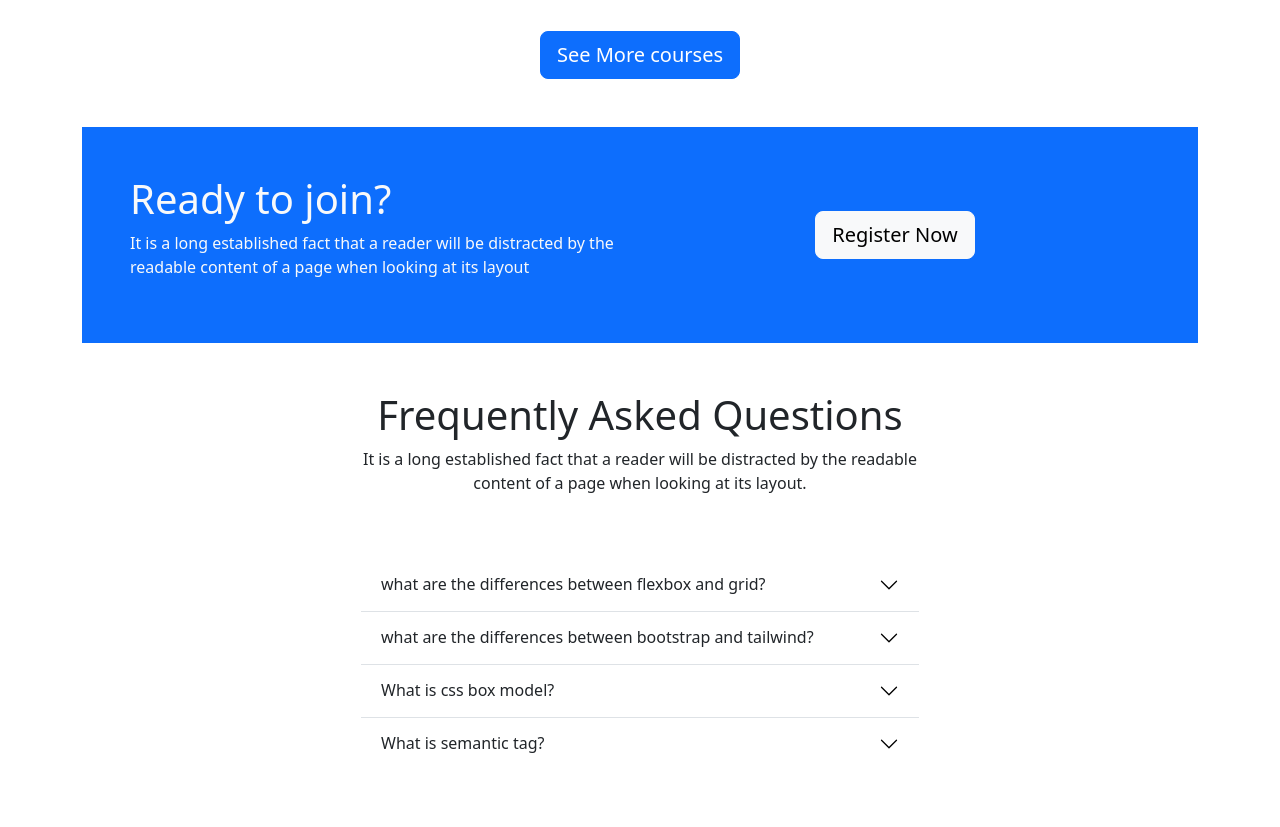
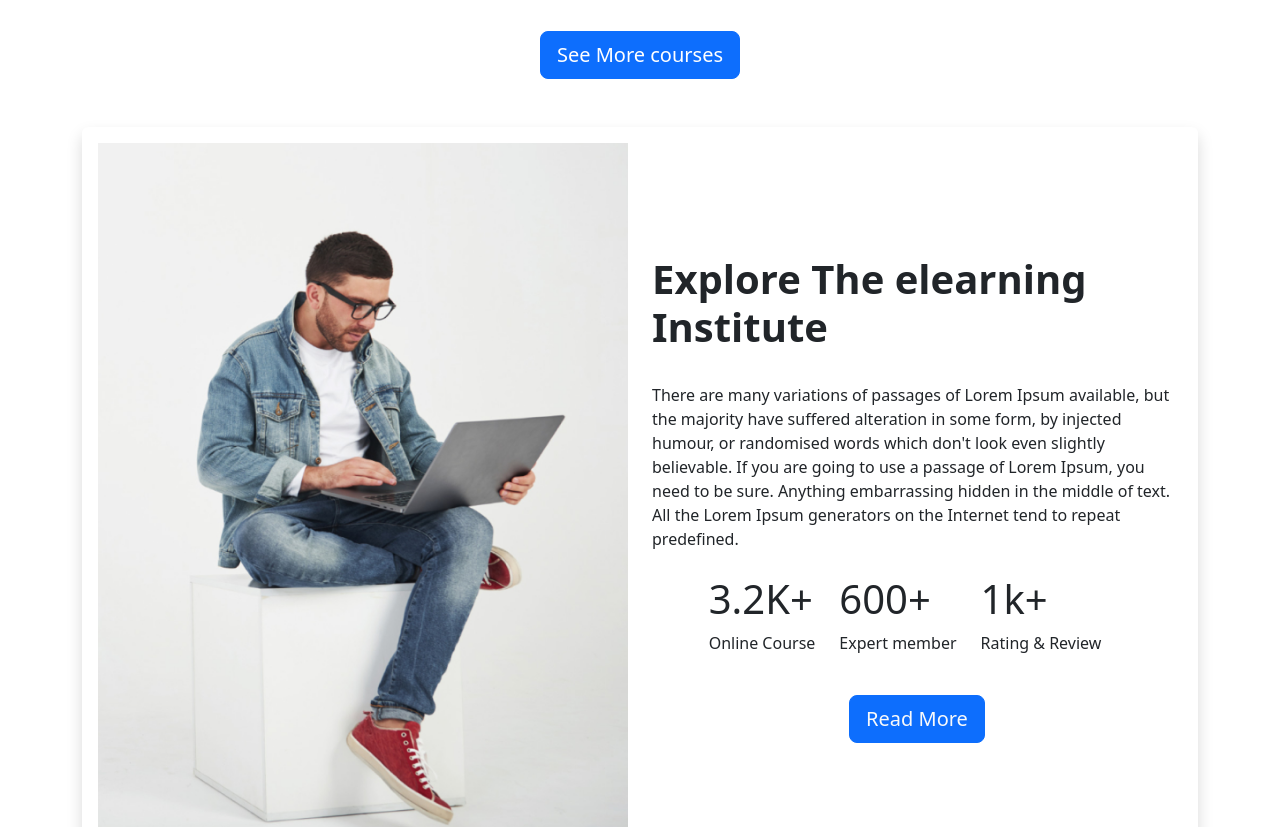
Before and after one commit to sumaiya7121/Assignment-3, a plain HTML site: page index.html in a window 1280 px wide. Shown: the part 1640-2467 px from the top of the page. Drawn offline with nearby package versions, Linux system fonts and the light colour scheme.

Commit message:
optional section 1

```diff
--- a/index.html
+++ b/index.html
@@ -241,6 +241,59 @@
 
         <!----------------courses section end------------------>
 
+        <!-----------------optional section 1------------------------>
+
+        <article>
+            <div class="mt-5 shadow p-3 mb-5 bg-body rounded">
+
+                <div class="row">
+                    <div class="col-md-6">
+                        <img class="img-fluid " src="images/working.png" alt="#">
+                    </div>
+
+                    <div class="col-md-6 d-flex justify-content-center align-items-center flex-column">
+
+                        <h1 class="fw-bold">Explore The elearning
+                            Institute</h1>
+                        <p class="mt-4 mb-4">There are many variations of passages of Lorem Ipsum available, but the
+                            majority have suffered alteration in some form, by injected humour, or
+                            randomised words which don't look even slightly believable. If you are going
+                            to use a passage of Lorem Ipsum, you need to be sure.
+
+
+                            Anything embarrassing hidden in the middle of text. All the Lorem Ipsum
+                            generators on the Internet tend to repeat predefined.</p>
+
+                        <div class="d-flex mr-3 ">
+                            <div class="me-4">
+                                <h1>3.2K+</h1>
+                                <p>Online Course</p>
+                            </div>
+                            <div class="me-4">
+                                <h1>600+</h1>
+                                <p>Expert member</p>
+                            </div>
+
+                            <div class="me-4">
+                                <h1>1k+</h1>
+                                <p>Rating & Review</p>
+                            </div>
+
+                        </div>
+                        <div class="mt-4">
+                            <button type="button" class="btn btn-primary text-light btn-lg">Read More</button>
+                        </div>
+
+                    </div>
+
+
+                </div>
+            </div>
+
+        </article>
+
+        <!-----------------optional section 1------------------------>
+
         <!-----------modal start-------------->
 
         <section>
```
